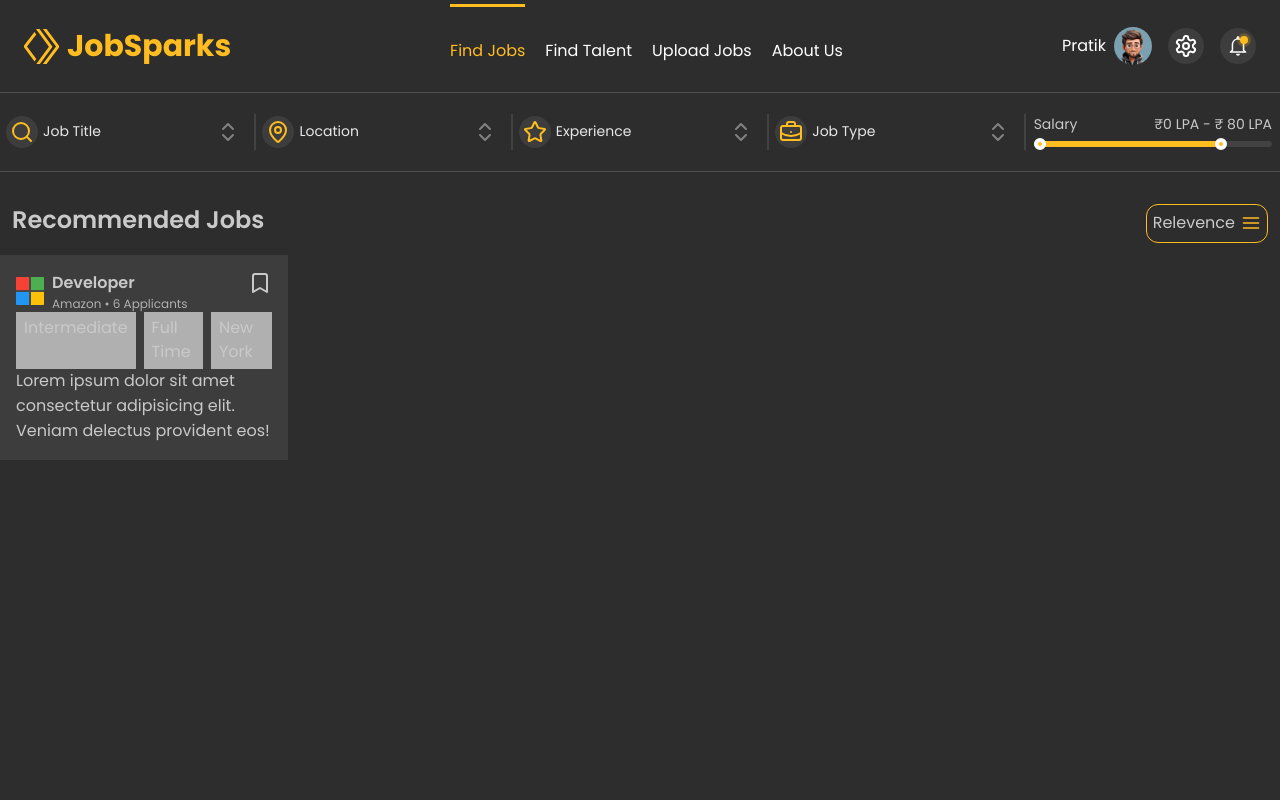
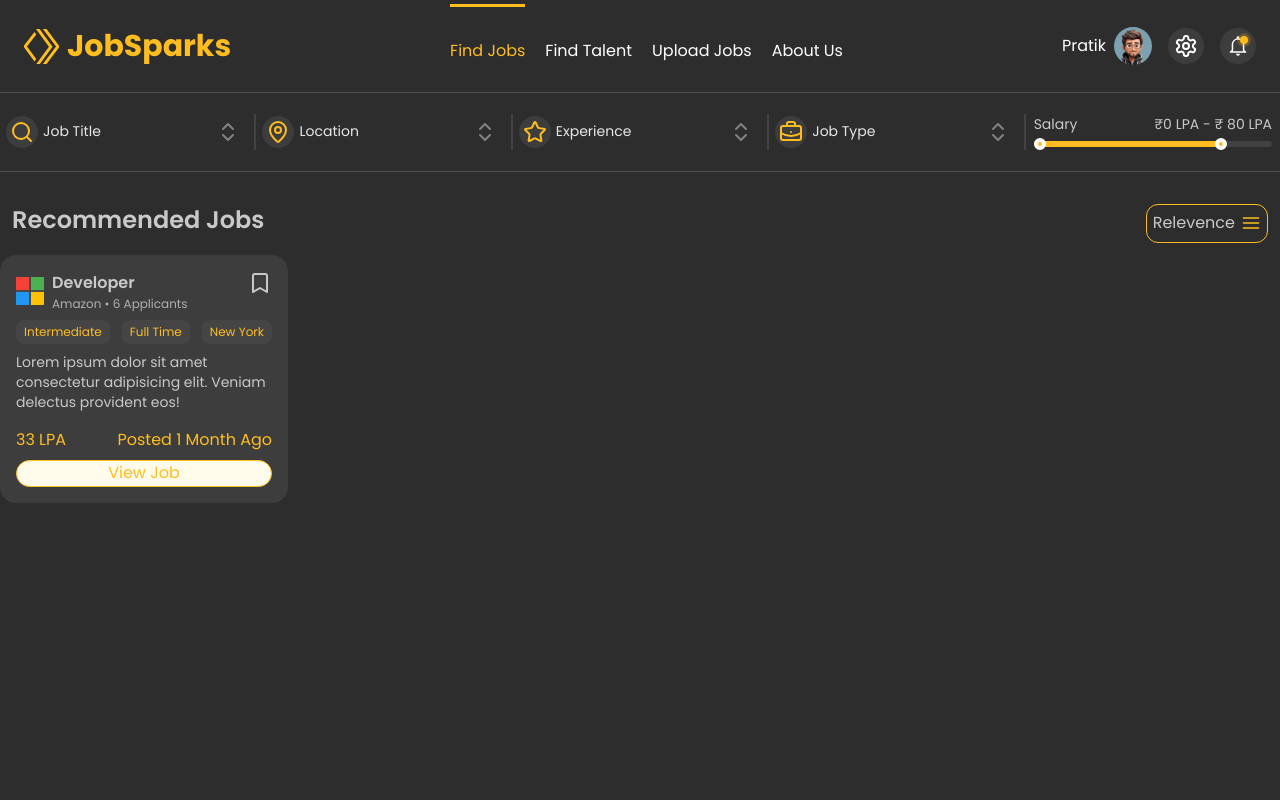
Before and after one commit to Pratik2245/JobPortalFrontend, a React (Vite) app in the folder job-portal-app/: page /find-jobs in a window 1280 px wide. Shown: the top 800 px of the page. Built offline with nearby package versions, Linux system fonts and the light colour scheme.

Commit message:
job card added successfully

```diff
--- a/job-portal-app/src/FindJobs/JobCard.tsx
+++ b/job-portal-app/src/FindJobs/JobCard.tsx
@@ -2,7 +2,7 @@ import { Bookmark } from "lucide-react";
 
 const JobCard = () => {
   return (
-    <div className="bg-[#3d3d3d] p-4 w-72 ">
+    <div className="flex flex-col gap-2 rounded-2xl bg-[#3d3d3d] p-4 w-72 ">
       <div className="flex justify-between ">
         <div className="flex gap-2 items-center">
           <div className="bg-[#454545]">
@@ -17,18 +17,21 @@ const JobCard = () => {
         </div>
         <Bookmark />
       </div>
-      <div className="flex gap-2 [&>div]:py-1 [&>div]:px-2 [&>div]:bg-[#b0b0b0] ">
+      <div className="flex items-center justify-between gap-2 [&>div]:py-1  [&>div]:bg-[#454545] [&>div]:text-[#ffbd20] [&>div]:rounded-lg text-xs [&>div]:px-2">
         <div>Intermediate</div>
         <div>Full Time</div>
         <div>New York</div>
       </div>
-      <div className="">
+      <div className="text-sm mb-2">
         Lorem ipsum dolor sit amet consectetur adipisicing elit. Veniam delectus
         provident eos!
       </div>
-      <div className="">
-        <div></div>
-        <div></div>
+      <div className="flex justify-between [&>div]:text-[#ffbd20]">
+        <div>33 LPA</div>
+        <div>Posted 1 Month Ago</div>
+      </div>
+      <div className="border rounded-2xl bg-[#fffbeb] text-[#ffbd20] text-center ">
+        View Job
       </div>
     </div>
   );
```
